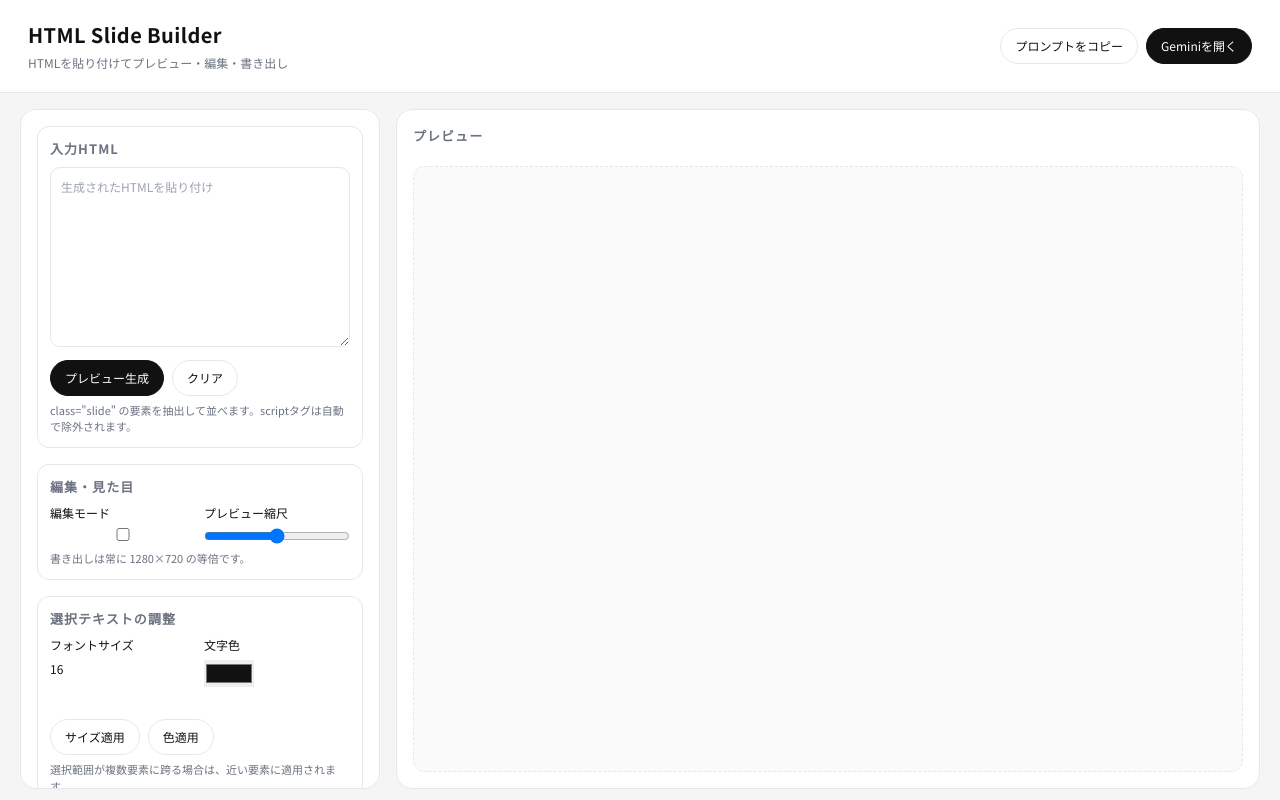
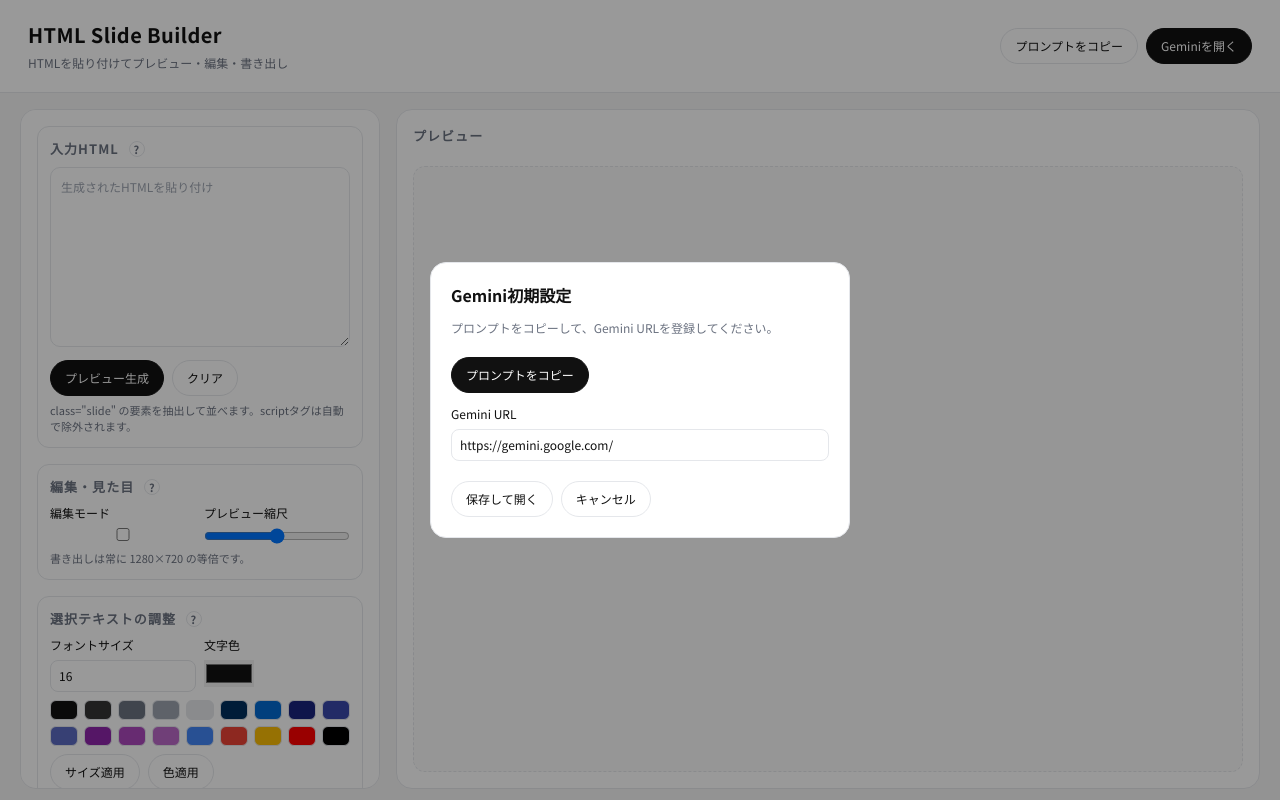
Before and after one commit to yukisud/umy-slide, a plain HTML site: page index.html in a window 1280 px wide. Both pictures are taken after a click on the button "Geminiを開く". Shown: the top 800 px of the page. Drawn offline with nearby package versions, Linux system fonts and the light colour scheme.

Commit message:
Update styles.css

```diff
--- a/styles.css
+++ b/styles.css
@@ -122,6 +122,7 @@ body.app-root {
 }
 
 .control input[type="text"],
+.control input[type="number"],
 .control select {
   border: 1px solid var(--border);
   border-radius: 8px;
@@ -161,28 +162,13 @@ body.app-root {
   margin: 0 auto 24px;
   width: 1280px;
   transform-origin: top left;
-  transform: scale(0.75);
+  transform: scale(var(--preview-scale, 0.75));
 }
 
 .preview .slide {
   box-shadow: none !important;
 }
 
-.preview[data-density="compact"] .content-wrapper {
-  padding: 32px !important;
-}
-
-.preview[data-density="compact"] .section {
-  gap: 12px !important;
-}
-
-.preview[data-density="spacious"] .content-wrapper {
-  padding: 56px !important;
-}
-
-.preview[data-density="spacious"] .section {
-  gap: 24px !important;
-}
 
 .preview [contenteditable="true"] {
   outline: 1px dashed #cbd5f5;
@@ -198,6 +184,115 @@ body.app-root {
   gap: 8px;
 }
 
+.help-tip {
+  display: inline-flex;
+  align-items: center;
+  justify-content: center;
+  width: 16px;
+  height: 16px;
+  margin-left: 6px;
+  border-radius: 50%;
+  border: 1px solid var(--border);
+  color: var(--muted);
+  font-size: 11px;
+  position: relative;
+  cursor: default;
+}
+
+.help-tip::before {
+  content: '?';
+}
+
+.help-tip::after {
+  content: attr(data-tip);
+  position: absolute;
+  left: 50%;
+  top: 26px;
+  transform: translateX(-50%);
+  background: #111111;
+  color: #ffffff;
+  padding: 8px 10px;
+  border-radius: 8px;
+  font-size: 11px;
+  white-space: nowrap;
+  opacity: 0;
+  pointer-events: none;
+  transition: opacity 0.2s ease;
+  z-index: 10;
+}
+
+.help-tip:hover::after {
+  opacity: 1;
+}
+
+.color-scale {
+  display: grid;
+  grid-template-columns: repeat(9, 1fr);
+  gap: 6px;
+  margin-top: 8px;
+}
+
+.color-swatch {
+  height: 20px;
+  border-radius: 6px;
+  border: 1px solid var(--border);
+  cursor: pointer;
+}
+
+.toast {
+  position: fixed;
+  bottom: 24px;
+  right: 24px;
+  background: #111111;
+  color: #ffffff;
+  padding: 10px 14px;
+  border-radius: 999px;
+  font-size: 12px;
+  opacity: 0;
+  transform: translateY(8px);
+  transition: opacity 0.2s ease, transform 0.2s ease;
+  z-index: 50;
+}
+
+.toast.show {
+  opacity: 1;
+  transform: translateY(0);
+}
+
+.modal {
+  position: fixed;
+  inset: 0;
+  background: rgba(0, 0, 0, 0.4);
+  display: none;
+  align-items: center;
+  justify-content: center;
+  z-index: 40;
+}
+
+.modal.show {
+  display: flex;
+}
+
+.modal-card {
+  background: #ffffff;
+  border-radius: 16px;
+  padding: 20px;
+  width: min(420px, 90vw);
+  border: 1px solid var(--border);
+  display: grid;
+  gap: 12px;
+}
+
+.modal-title {
+  font-size: 16px;
+  font-weight: 700;
+}
+
+.modal-text {
+  font-size: 12px;
+  color: var(--muted);
+}
+
 @media (max-width: 1100px) {
   .app-main {
     grid-template-columns: 1fr;
```
